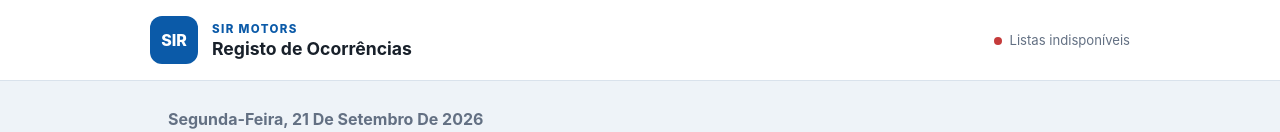
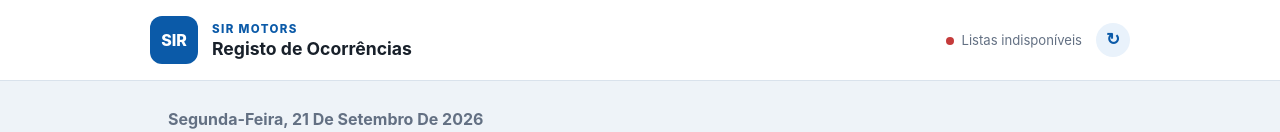
Before and after one commit to sirmotors4-questionarios/ocorrencias, a plain HTML site: page index.html in a window 1280 px wide. Shown: the top 132 px of the page. Drawn offline with Linux system fonts and the light colour scheme; no server answers.

Commit message:
Update index.html

```diff
--- a/index.html
+++ b/index.html
@@ -16,6 +16,7 @@
       <h1>Registo de Ocorrências</h1>
     </div>
     <div class="sync" id="syncStatus"><span></span>Formulário disponível</div>
+    <button type="button" id="syncMasterDataButton" class="sync-btn" title="Sincronizar viaturas, motoristas e rotas agora" aria-label="Sincronizar dados agora">↻</button>
   </header>
 
   <main>
```
